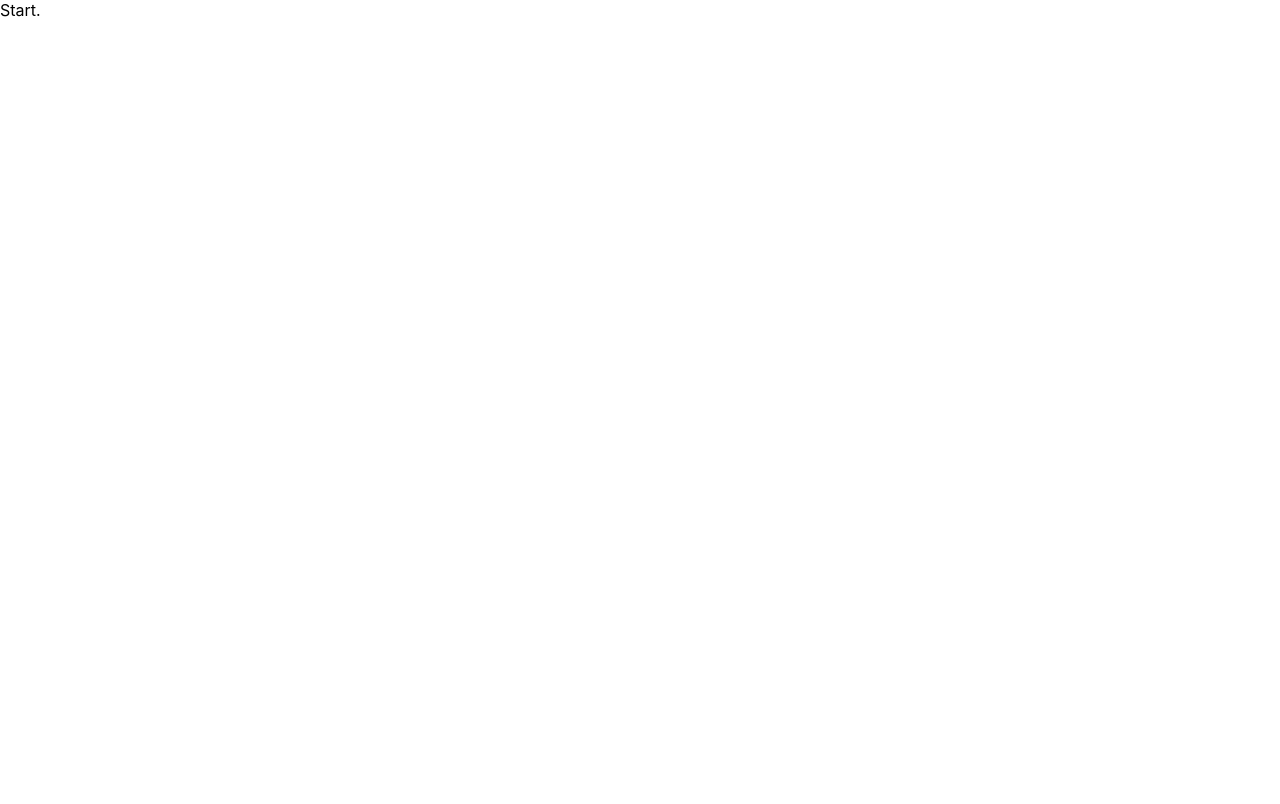
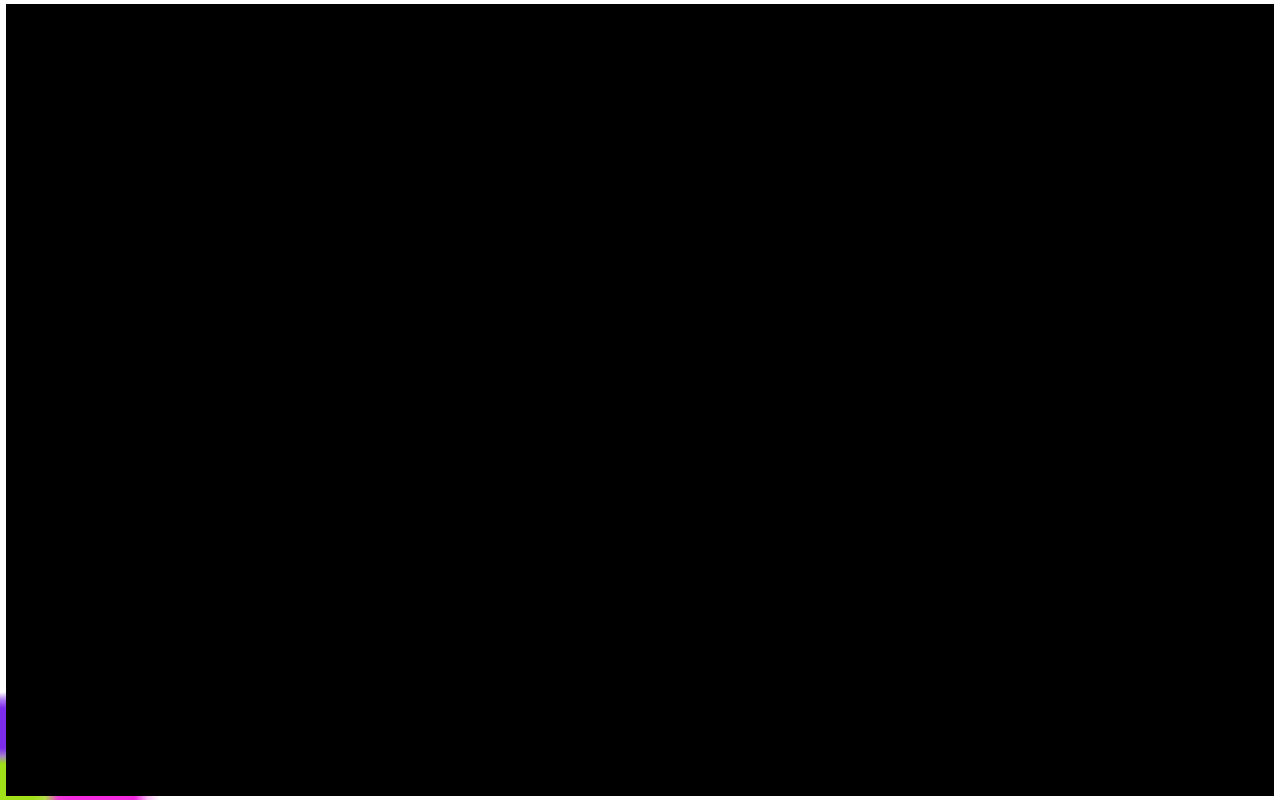
Before and after one commit to chehua19/yakovtech-front, a React (Create React App) app: page / in a window 1280 px wide. Built offline with nearby package versions, Linux system fonts and the light colour scheme.

Commit message:
make lines background

```diff
--- /dev/null
+++ b/src/App.css
@@ -0,0 +1,14 @@
+.main {
+    width: 100wh;
+    height: 100vh;
+}
+
+.frontTable {
+    width: 99%;
+    height: 99%;
+    background-color: black;
+    position: absolute;
+    z-index: 2;
+    left: 0.5%;
+    top: 0.5%
+}
--- a/src/App.js
+++ b/src/App.js
@@ -1,7 +1,13 @@
+import './App.css';
+import Canvas from './components/Canvas';
+
 function App() {
+
+
   return (
-    <div>
-     Start.
+    <div className='main'>
+     <Canvas style={{ height: '100%', width: '100%'}}/>
+     <div className="frontTable"></div>
     </div>
   );
 }
--- /dev/null
+++ b/src/components/Canvas.js
@@ -0,0 +1,58 @@
+import React, {useRef, useEffect} from 'react'
+
+
+
+const Canvas = props => {
+    const canvasRef = useRef(null);
+
+    let data = [
+        { color: "#F22CDF"},
+        { color: "#9FE018"},
+        { color: "#7D2BED"}
+      ];
+
+    const draw = (ctx, frameCount) => {
+        ctx.clearRect(0, 0, ctx.canvas.width, ctx.canvas.height);
+        let startAngle = 0;
+        data.forEach((d) => {
+            startAngle += 5;
+            let cx = ctx.canvas.width/2;
+            let cy = ctx.canvas.height/2;
+            ctx.fillStyle = d.color;
+            ctx.beginPath();
+
+            ctx.arc(cx, cy, 100, toRadians(startAngle+frameCount), toRadians(startAngle+frameCount+5));
+            ctx.lineTo(cx, cy);
+            ctx.fill();
+            ctx.closePath();
+        });
+    }
+
+    const toRadians = degree => {
+        return degree*Math.PI/180;
+    }
+
+    useEffect(() => {
+        const canvas = canvasRef.current;
+
+        const context = canvas.getContext('2d');
+        let frameCount = 0
+        let animationFrameId
+
+        const render = () => {
+            frameCount++;
+            draw(context, frameCount);
+            animationFrameId = window.requestAnimationFrame(render);
+        }
+        render();
+
+        return () => {
+            window.cancelAnimationFrame(animationFrameId);
+        }
+    }, [draw])
+
+    return <canvas width={"100%"} height={"100%"} ref={canvasRef} {...props}/>
+}
+
+
+export default Canvas
```
